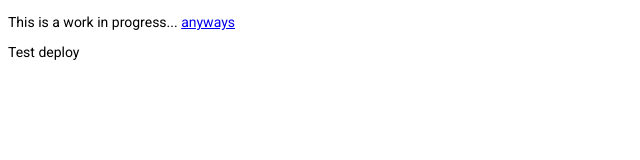
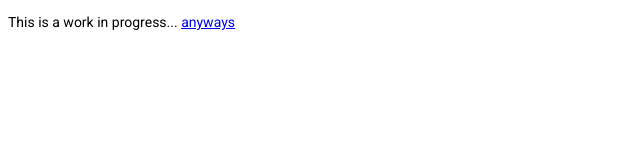
Before and after one commit to Anequit/www.anequit.com, a plain HTML site: page index.html in a window 1280 px wide. Shown: the full height of the page, 0-640 px from the left. Drawn offline with Linux system fonts and the light colour scheme.

Commit message:
Update index.html

```diff
--- a/index.html
+++ b/index.html
@@ -11,7 +11,6 @@
 
 <body>
     <p>This is a work in progress... <a href="https://www.youtube.com/watch?v=1po83r0tqEk">anyways</a></p>
-    <p>Test deploy</p>
 </body>
 
 </html>
```
